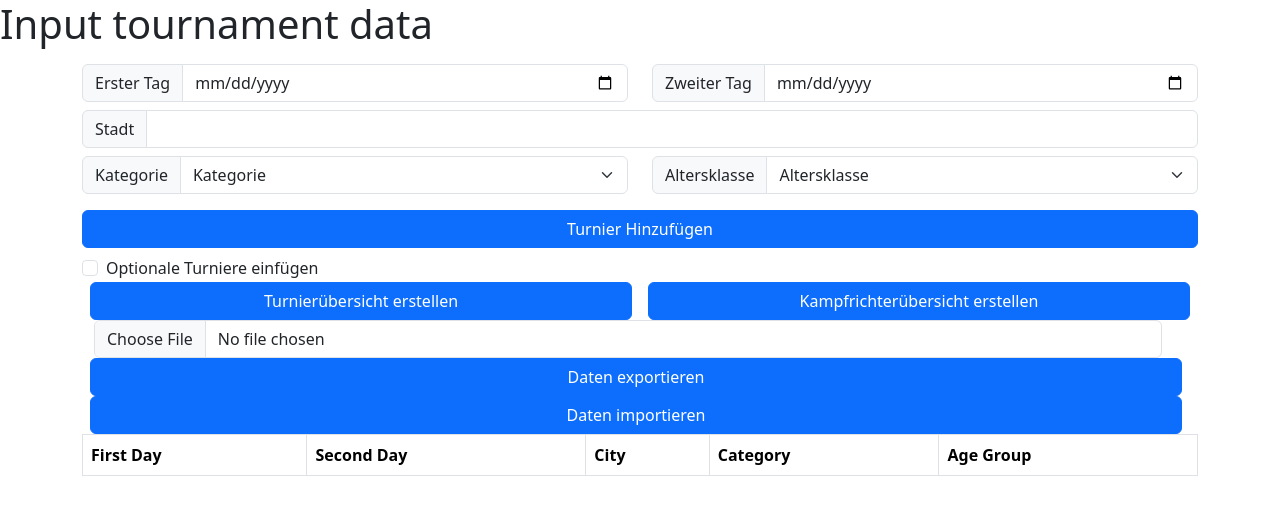
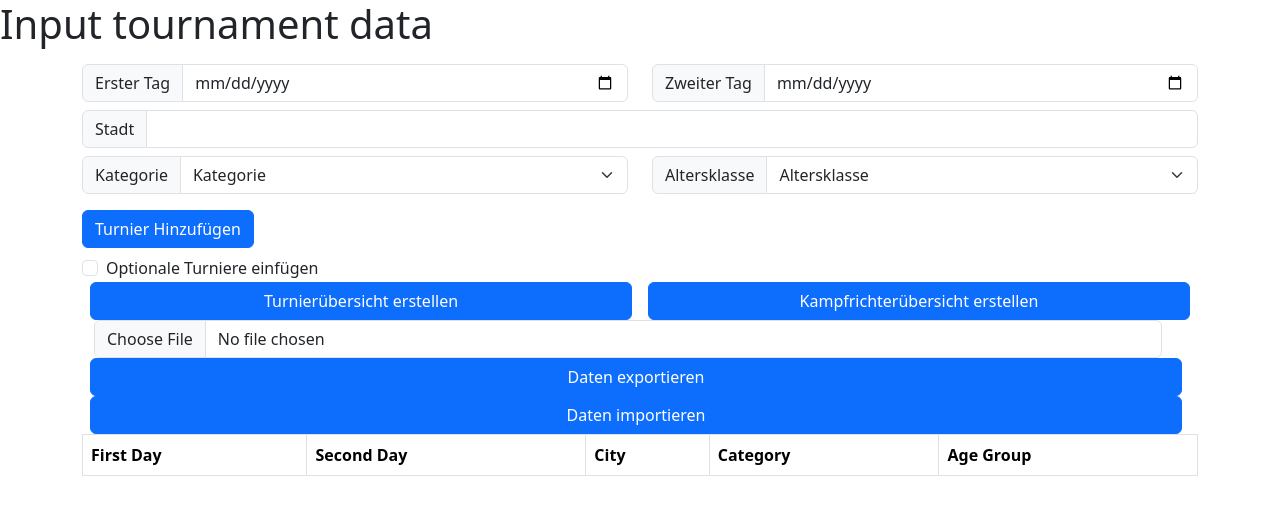
Before and after one commit to MaxWeise/tsg_reutlingen_toolsuite, a React (Vite) app in the folder kickstart-gui/: page / in a window 1280 px wide. Shown: the top 514 px of the page. Built offline with nearby package versions, Linux system fonts and the light colour scheme.

Commit message:
fix(gui): Tournaments will be added to the table again.
The button can only emit the submit event, when it is inside the form
that listens for this event.

```diff
--- a/kickstart-gui/src/components/TournamentForm.tsx
+++ b/kickstart-gui/src/components/TournamentForm.tsx
@@ -207,11 +207,11 @@ const TournamentForm = ({ serverUrl }: { serverUrl: string }) => {
                                 </select>
                             </div>
                         </div>
+                        <Button className="btn-primary my-2" type="submit" >Turnier Hinzufügen</Button>
                     </div>
                 </Form>
                 <div className="container" id="button-group">
                     <div className="row">
-                        <Button className="btn-primary my-2" type="submit" >Turnier Hinzufügen</Button>
                         <div className="form-check">
                             <input className="form-check-input" type="checkbox" checked={includeOptional} onChange={(event: React.ChangeEvent<HTMLInputElement>) => {
                                 console.info(`Checkbox is now ${event.target.checked}`)
```
